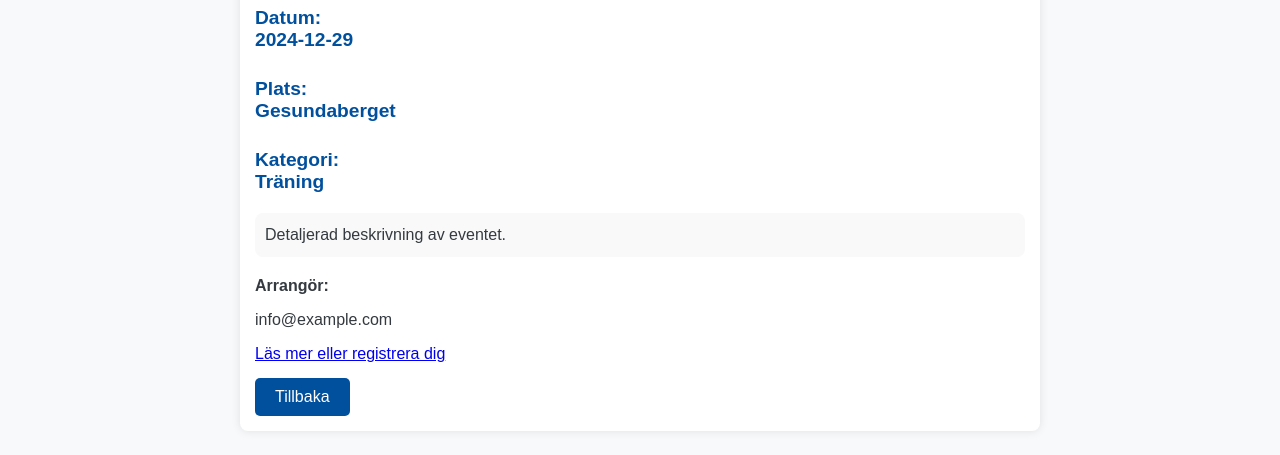
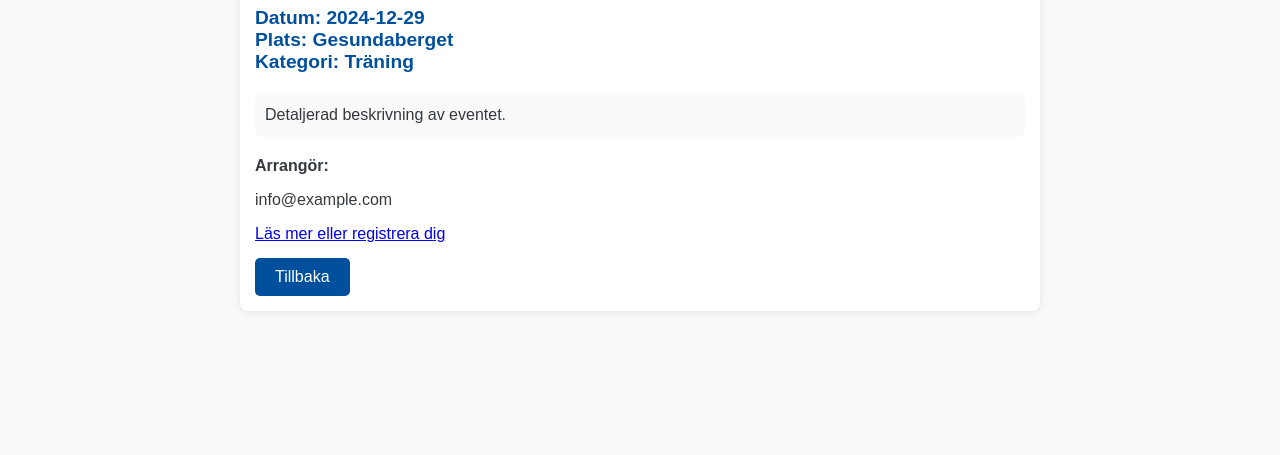
Before and after one commit to Jespernoren/eventkalender, a plain HTML site: page event.html in a window 1280 px wide. Shown: the part 213-668 px from the top of the page. Drawn offline with Linux system fonts and the light colour scheme.

Commit message:
Update styles.css

```diff
--- a/styles.css
+++ b/styles.css
@@ -173,13 +173,14 @@ header {
 }
 
 .event-details span {
-    display: block;
+    display: inline-block; /* Lägger rubriken och texten på samma rad */
+    margin-right: 5px;
     color: #00509e; /* Blå rubriker */
     font-weight: bold;
-    margin-bottom: 5px;
 }
 
 .event-details p {
+    display: inline-block; /* Lägger texten bredvid rubriken */
     color: #343a40; /* Svart text */
     font-weight: normal;
     margin: 0;
```
